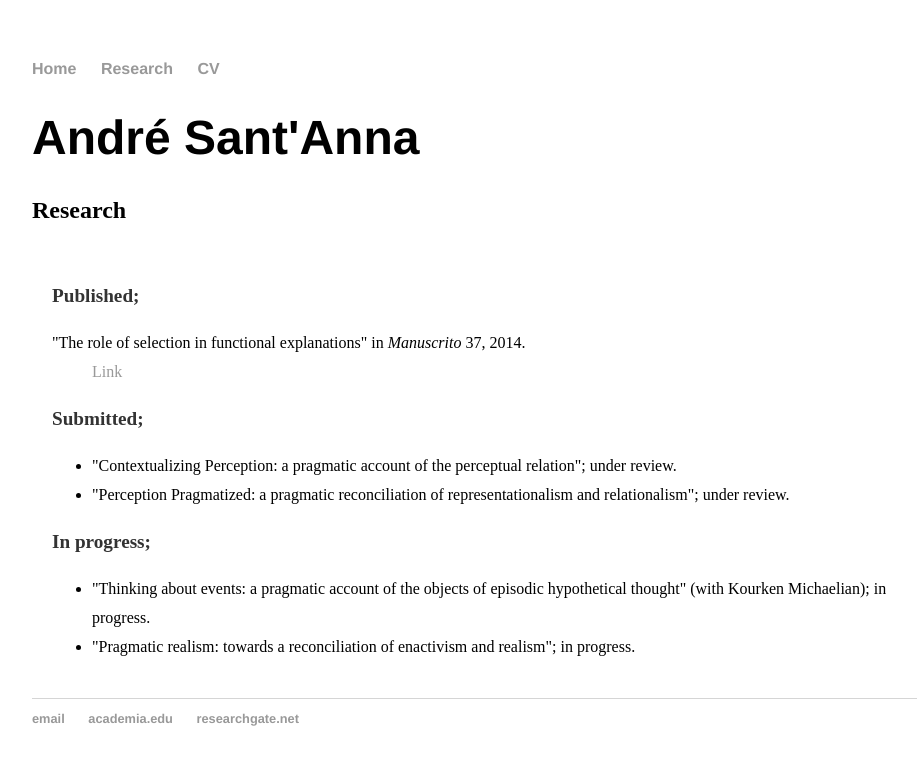
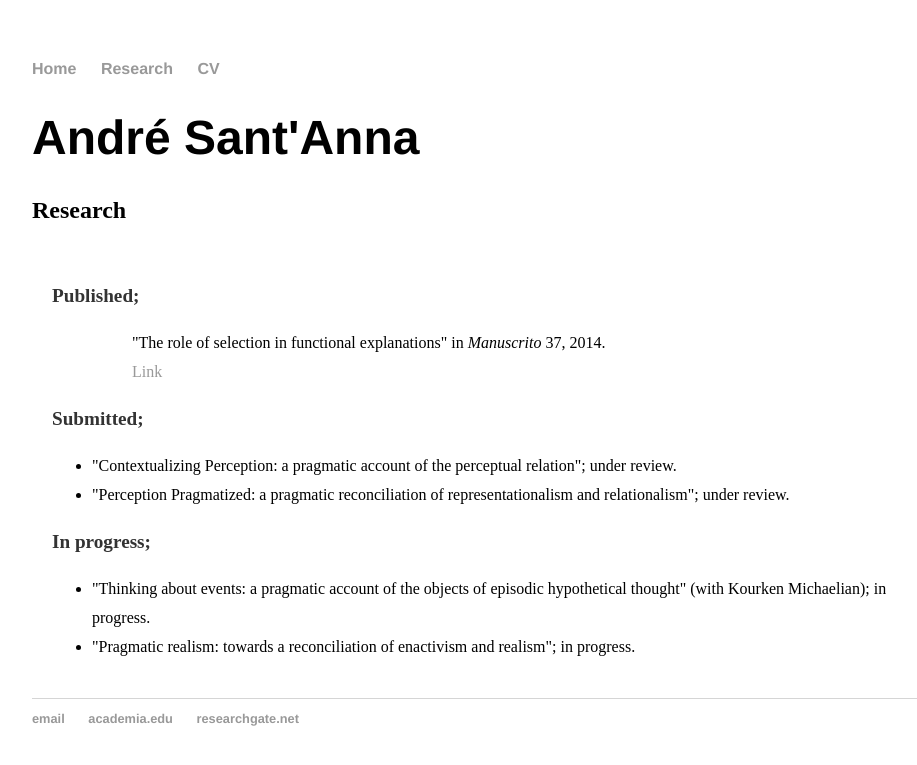
Before and after one commit to andresantanna/andresantanna.github.io, a Jekyll site: the page built from research.html, in a window 1280 px wide. Shown: the top 765 px of the page, without its empty margins (160-1077 px from the left). Built offline with Jekyll 4.4.1, drawn with Linux system fonts in a browser that asks for light colours.

Commit message:
Update research.html

```diff
--- a/research.html
+++ b/research.html
@@ -8,9 +8,11 @@ title: André Sant'Anna - Research
 <div style="background-color:white;color:black;padding:20px;line-height:1.8em">
 <p><b>Published;</b><br>
 
-<dl type="1">
-	<dt>"The role of selection in functional explanations" in <i>Manuscrito</i> 37, 2014.</dt>
+<dl>
+	<ol>
+	<ol>"The role of selection in functional explanations" in <i>Manuscrito</i> 37, 2014.</ol>
 	 <dd><a href="http://www.scielo.br/pdf/man/v37n2/0100-6045-man-2014005000001.pdf">Link</a></dd>
+	</ol>
 </dl>
 
 <p><b>Submitted;</b><br>
```
